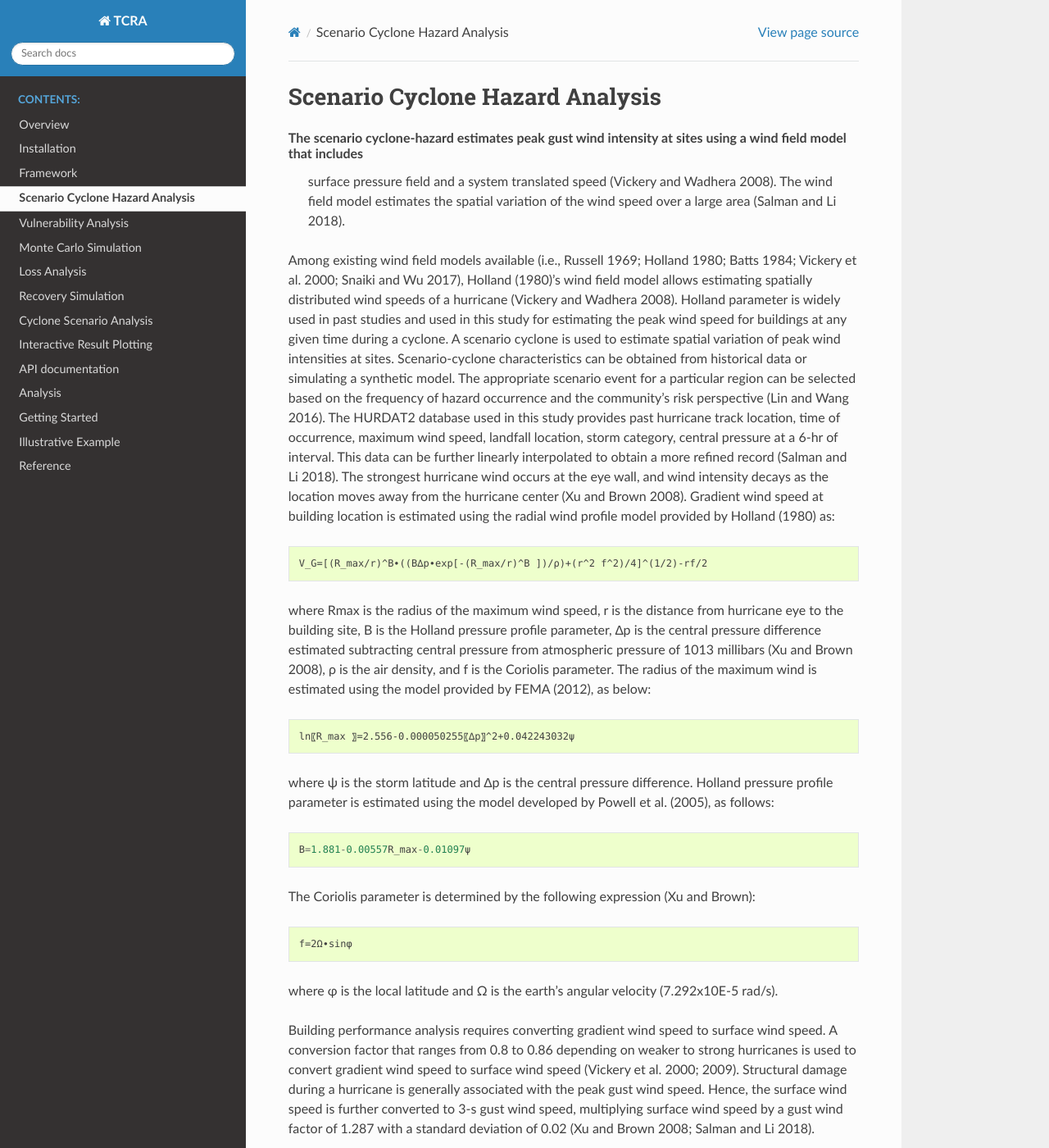
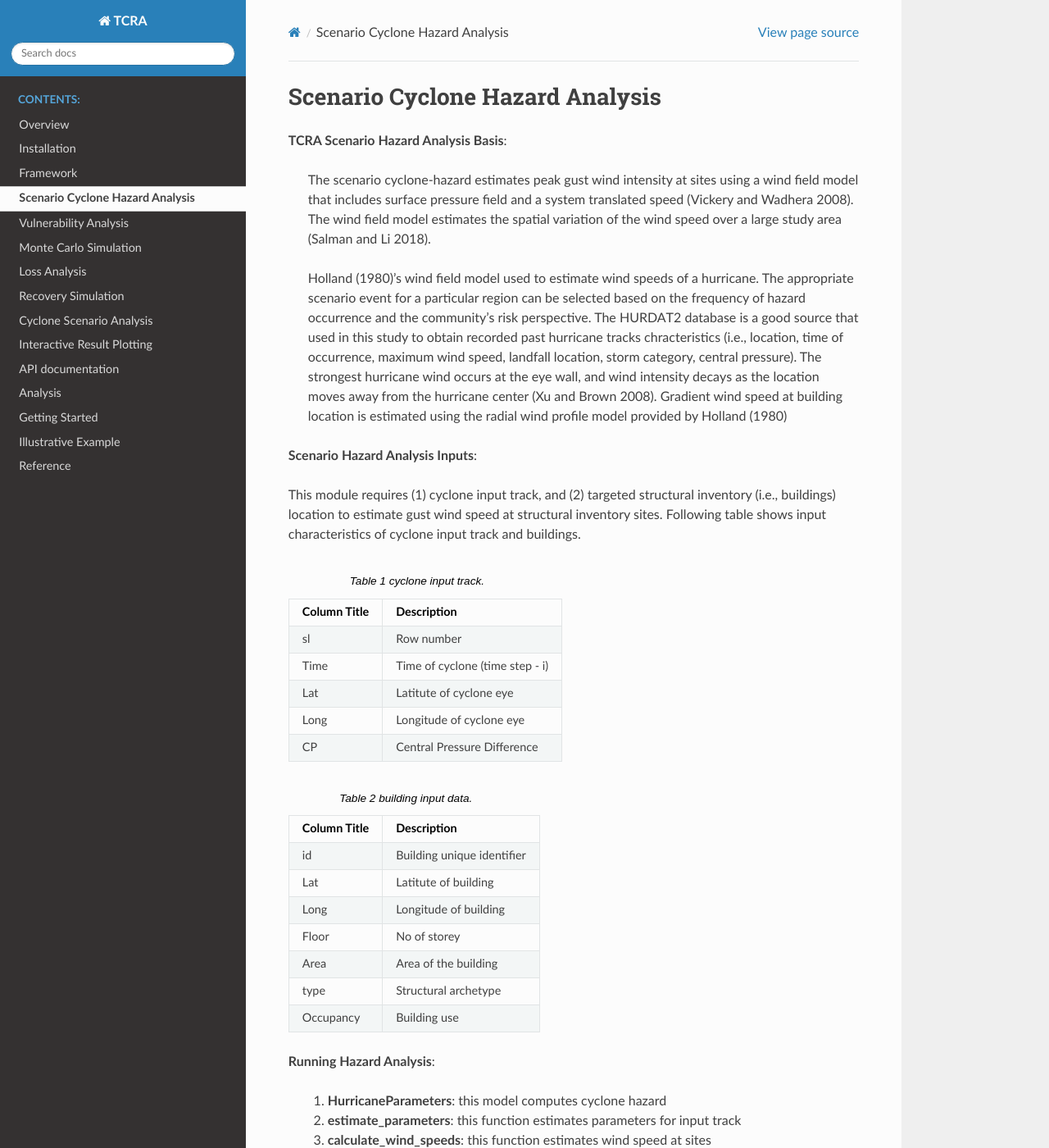
Before and after one commit to rxm562/TCRA, a Sphinx documentation site: the page built from docs/source/hazard.rst, in a window 1280 px wide and 1400 px high. Shown: the whole window at 82% size. Built offline with Sphinx 7.4.7 and the Read the Docs theme 2.0.0, drawn with Linux system fonts in a browser that asks for light colours; some of the changed text lies outside the part shown.

Commit message:
Update hazard.rst

```diff
--- a/docs/source/hazard.rst
+++ b/docs/source/hazard.rst
@@ -4,45 +4,21 @@
 
 Scenario Cyclone Hazard Analysis
 ======================================
+.. include:: <isonum.txt>
 
-The scenario cyclone-hazard estimates peak gust wind intensity at sites using a wind field model that includes
-    surface pressure field and a system translated speed (Vickery and Wadhera 2008). The wind field model estimates the spatial variation of the wind speed over a large area (Salman and Li 2018).
+**TCRA Scenario Hazard Analysis Basis**:
 
 
-Among existing wind field models available (i.e., Russell 1969; Holland 1980; Batts 1984; Vickery et al. 2000; Snaiki and Wu 2017), Holland (1980)’s wind field model allows estimating spatially distributed wind speeds of a hurricane (Vickery and Wadhera 2008). Holland parameter is widely used in past studies and used in this study for estimating the peak wind speed for buildings at any given time during a cyclone. A scenario cyclone is used to estimate spatial variation of peak wind intensities at sites. Scenario-cyclone characteristics can be obtained from historical data or simulating a synthetic model. The appropriate scenario event for a particular region can be selected based on the frequency of hazard occurrence and the community's risk perspective (Lin and Wang 2016). The HURDAT2 database used in this study provides past hurricane track location, time of occurrence, maximum wind speed, landfall location, storm category, central pressure at a 6-hr of interval. This data can be further linearly interpolated to obtain a more refined record (Salman and Li 2018). The strongest hurricane wind occurs at the eye wall, and wind intensity decays as the location moves away from the hurricane center (Xu and Brown 2008). Gradient wind speed at building location is estimated using the radial wind profile model provided by Holland (1980) as::
+    The scenario cyclone-hazard estimates peak gust wind intensity at sites using a wind field model that includes surface pressure field and a system translated speed (Vickery and Wadhera 2008). The wind field model estimates the spatial variation of the wind speed over a large study area (Salman and Li 2018).
 
-    V_G=[(R_max/r)^B∙((B∆p∙exp[-(R_max/r)^B ])/ρ)+(r^2 f^2)/4]^(1/2)-rf/2
-
-where Rmax is the radius of the maximum wind speed, r is the distance from hurricane eye to the building site, B is the Holland pressure profile parameter, ∆p is the central pressure difference estimated subtracting central pressure from atmospheric pressure of 1013 millibars (Xu and Brown 2008), ρ is the air density, and f is the Coriolis parameter. The radius of the maximum wind is estimated using the model provided by FEMA (2012), as below::
-
-    ln⁡〖R_max 〗=2.556-0.000050255〖∆p〗^2+0.042243032ψ
-
-where ψ is the storm latitude and ∆p is the central pressure difference. Holland pressure profile parameter is estimated using the model developed by Powell et al. (2005), as follows::
-
-    B=1.881-0.00557R_max-0.01097ψ
-
-The Coriolis parameter is determined by the following expression (Xu and Brown)::
-
-    f=2Ω∙sinφ
-
-where φ is the local latitude and Ω is the earth’s angular velocity (7.292x10E-5 rad/s).
-
-Building performance analysis requires converting gradient wind speed to surface wind speed. A conversion factor that ranges from 0.8 to 0.86 depending on weaker to strong hurricanes is used to convert gradient wind speed to surface wind speed (Vickery et al. 2000; 2009). Structural damage during a hurricane is generally associated with the peak gust wind speed. Hence, the surface wind speed is further converted to 3-s gust wind speed, multiplying surface wind speed by a gust wind factor of 1.287 with a standard deviation of 0.02 (Xu and Brown 2008; Salman and Li 2018).
+    Holland (1980)’s wind field model used to estimate wind speeds of a hurricane. The appropriate scenario event for a particular region can be selected based on the frequency of hazard occurrence and the community's risk perspective. The HURDAT2 database is a good source that used in this study to obtain recorded past hurricane tracks chracteristics (i.e., location, time of occurrence, maximum wind speed, landfall location, storm category, central pressure). The strongest hurricane wind occurs at the eye wall, and wind intensity decays as the location moves away from the hurricane center (Xu and Brown 2008). Gradient wind speed at building location is estimated using the radial wind profile model provided by Holland (1980)
 
 
-.. literalinclude:: ../examples/Tnet1_valve_closure.py
-   :lines: 5
+**Scenario Hazard Analysis Inputs**:
 
-The following code can be used to compute peak ground acceleration, peak ground velocity, and repair rate:
+This module requires (1) cyclone input track, and (2) targeted structural inventory (i.e., buildings) location to estimate gust wind speed at structural inventory sites. Following table shows input characteristics of cyclone input track and buildings.
 
-.. literalinclude:: ../examples/Tnet1_valve_closure.py
-   :lines: 10-17
-
-
-
-This module requires cyclone input track.
-
-.. table:: cyclone input track.
+.. table :: cyclone input track.
 
    ==============================  ===================================================================================================================
    Column Title                    Description
@@ -54,7 +30,7 @@ This module requires cyclone input track.
    CP                              Central Pressure Difference
    ==============================  ===================================================================================================================
 
-.. table:: building input data.
+.. table :: building input data.
 
    ==============================  ===================================================================================================================
    Column Title                    Description
@@ -69,8 +45,16 @@ This module requires cyclone input track.
 
    ==============================  ===================================================================================================================
 
-Run hazard module to estimate the cyclone parameters and intensity at buildings::
+**Running Hazard Analysis**:
 
+    1. **HurricaneParameters**: this model computes cyclone hazard
+    2. **estimate_parameters**: this function estimates parameters for input track
+    3. **calculate_wind_speeds**: this function estimates wind speed at sites
+
+Following is an example of running hazard module to estimate the cyclone parameters and intensity at buildings::
+
+    # track_df: hurricane track input dataframe (see table - cyclone input track), df_track: estimated hazard parameters,
+    # and blg: buildings inventory (see table - building input data), df_bdg_wind: estimated wind speed, VG: gust wind speed.
     hurricane_parameters = HurricaneParameters(track_df)
     df_track = hurricane_parameters.estimate_parameters()
     df_bdg_wind, VG = hurricane_parameters.calculate_wind_speeds(df_track, blg)
```
